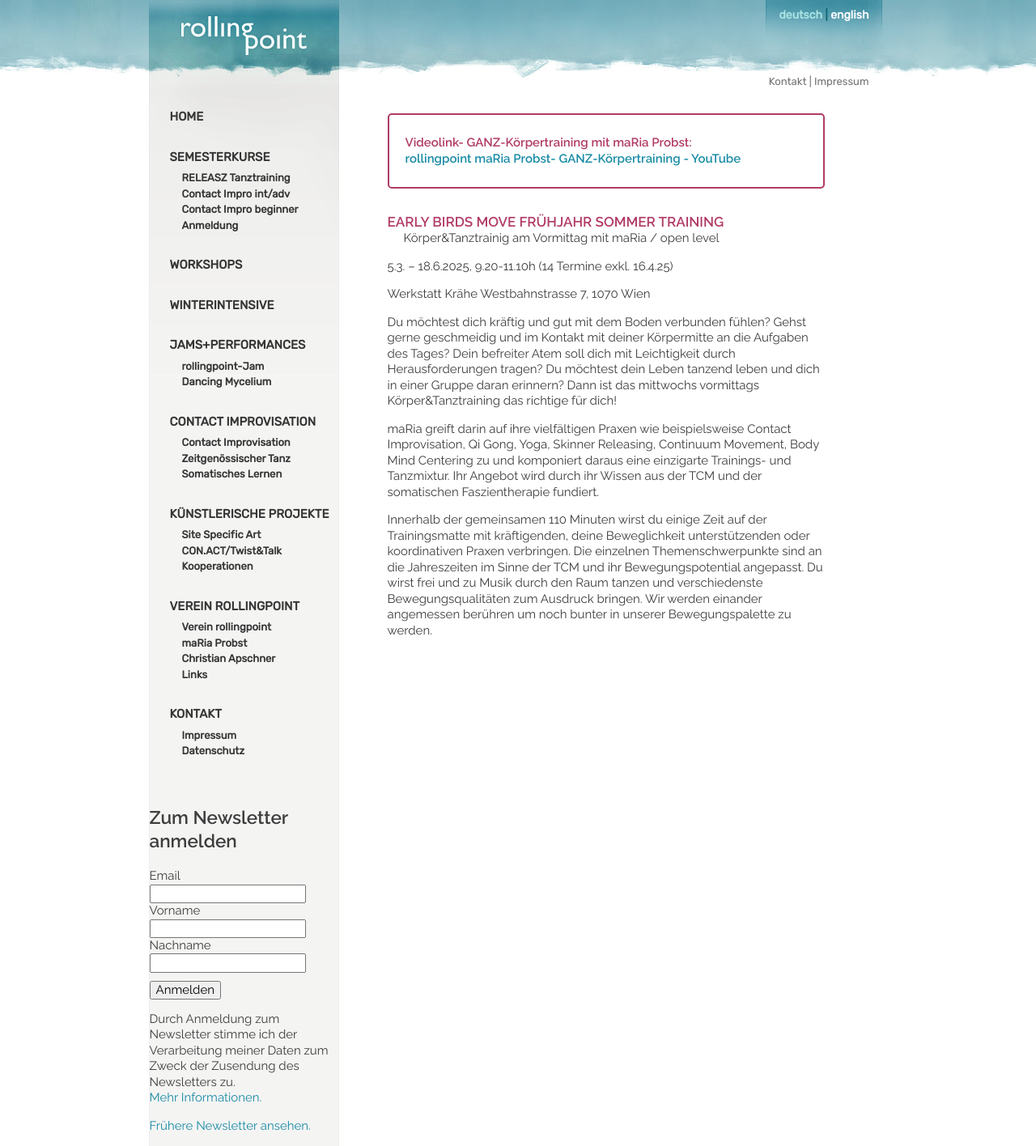
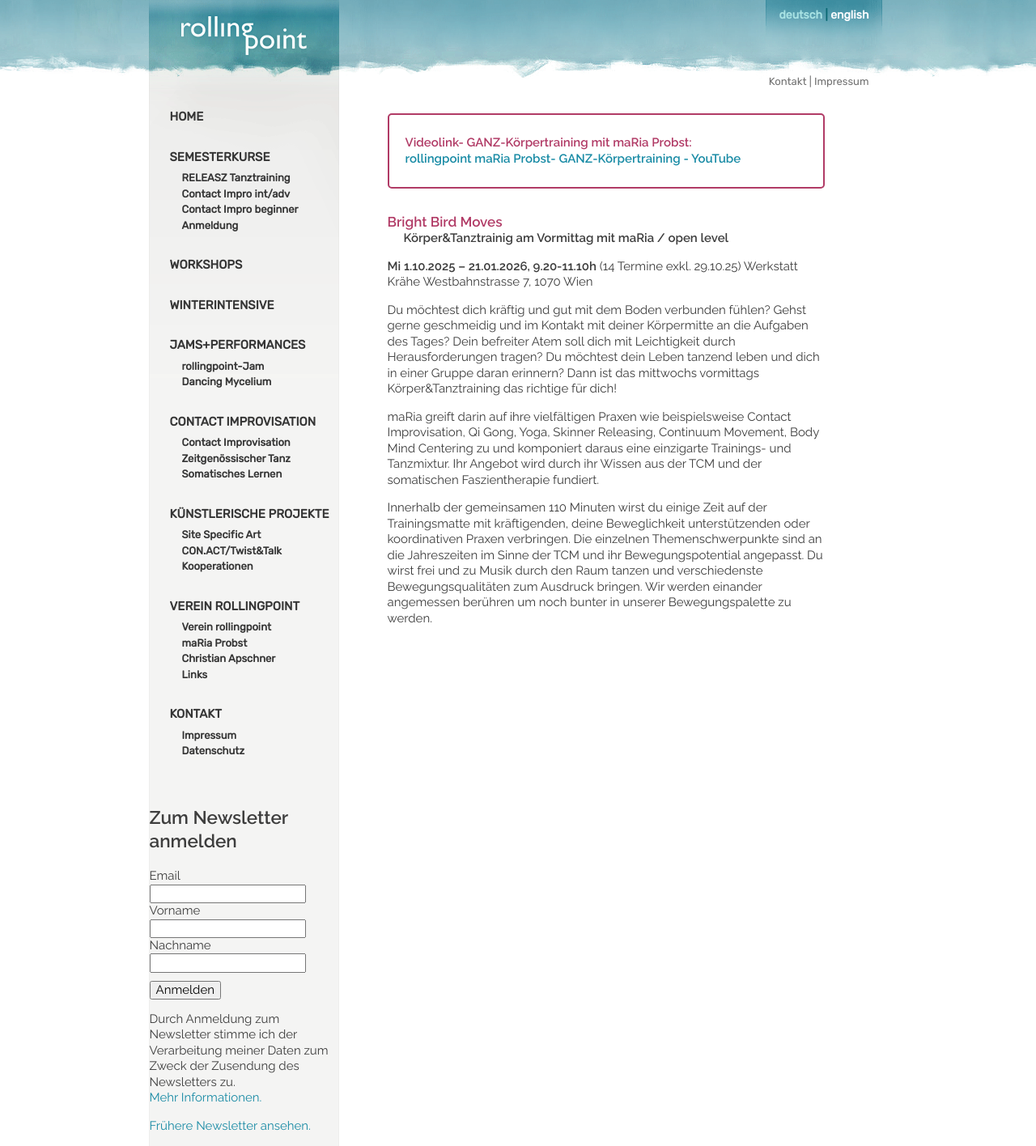
Before and after one commit to manulari/rollingpointat, a Jekyll site: the page built from _pages_de/gkt.md, in a window 1280 px wide. Shown: the whole page at 81% size. Built offline with Jekyll 4.4.1, drawn with Linux system fonts in a browser that asks for light colours; comment, search, counter and statistics services are not loaded.

Commit message:
Update page (de) “gkt”

```diff
--- a/_pages_de/gkt.md
+++ b/_pages_de/gkt.md
@@ -1,17 +1,16 @@
 ---
-permalink: /EARLY BIRDS MOVE
-title: EARLY BIRDS MOVE
+permalink: /Bright Bird Moves
+title: Bright Bird Moves
 language: de
 ---
 > **Videolink- GANZ-Körpertraining mit maRia Probst:**\
 > **[rollingpoint maRia Probst- GANZ-Körpertraining - YouTube](https://www.youtube.com/watch?v=6A5otnVZAg4)**
 
-#### **EARLY BIRDS MOVE FRÜHJAHR SOMMER TRAINING**
+#### **Bright Bird Moves**
 
-Körper&Tanztrainig am Vormittag mit maRia / open level
+**Körper&Tanztrainig am Vormittag mit maRia / open level**
 
-5.3. – 18.6.2025, 9.20-11.10h (14 Termine exkl. 16.4.25)
-
+**Mi 1.10.2025 – 21.01.2026, 9.20-11.10h** (14 Termine exkl. 29.10.25)
 Werkstatt Krähe Westbahnstrasse 7, 1070 Wien
 
 Du möchtest dich kräftig und gut mit dem Boden verbunden fühlen? Gehst gerne geschmeidig und im Kontakt mit deiner Körpermitte an die Aufgaben des Tages? Dein befreiter Atem soll dich mit Leichtigkeit durch Herausforderungen tragen? Du möchtest dein Leben tanzend leben und dich in einer Gruppe daran erinnern? Dann ist das mittwochs vormittags Körper&Tanztraining das richtige für dich!
```
